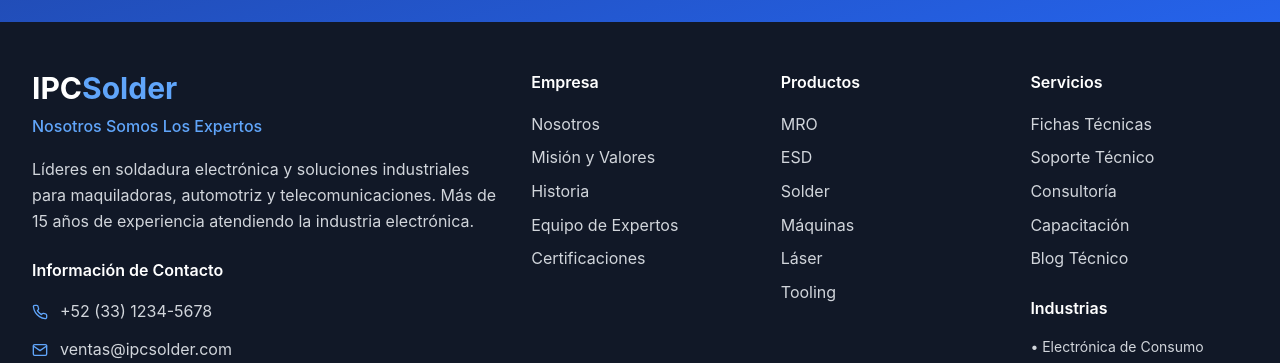
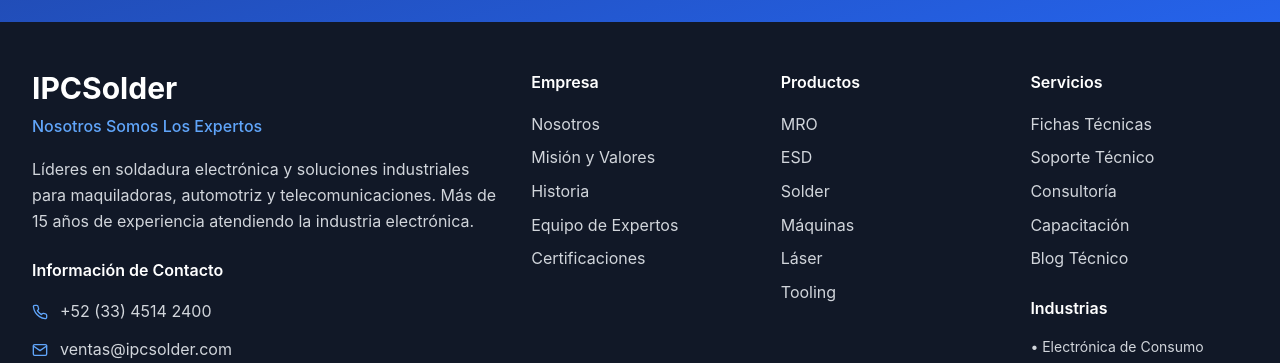
Before and after one commit to IPCSolderWeb/ipcsolder-website, a React (Vite) app: page / in a window 1280 px wide. Shown: the part 2872-3235 px from the top of the page. Built offline with nearby package versions, Linux system fonts and the light colour scheme; no server answers.

Commit message:
Modificacion de telefono y correo y solucion rapida footer IPCSolder.

```diff
--- a/src/components/layout/Footer.jsx
+++ b/src/components/layout/Footer.jsx
@@ -48,7 +48,7 @@
           <div className="lg:col-span-2">
             <div className="mb-6">
               <div className="text-3xl font-bold text-white mb-2">
-                IPC<span className="text-primary-400">Solder</span>
+                IPCSolder{/*<span className="text-primary-400">Solder</span>*/}
               </div>
               <p className="text-primary-400 font-medium mb-4">
                 {t('footer.company.tagline')}
--- a/src/locales/en.json
+++ b/src/locales/en.json
@@ -226,8 +226,8 @@
         "hours": "Business hours"
       },
       "info": {
-        "phone": "+52 (33) 1234-5678",
-        "email": "sales@ipcsolder.com",
+        "phone": "+52 (33) 4514 2400",
+        "email": "ventas@ipcsolder.com",
         "address": "Guadalajara, Jalisco, Mexico",
         "hours": "Mon - Fri: 8:00 AM - 6:00 PM"
       },
@@ -318,8 +318,8 @@
     },
     "contact": {
       "title": "Contact Information",
-      "phone": "+52 (33) 1234-5678",
-      "email": "sales@ipcsolder.com",
+      "phone": "+52 (33) 4514 2400",
+      "email": "ventas@ipcsolder.com",
       "address": "Guadalajara, Jalisco, Mexico",
       "hours": "Mon - Fri: 8:00 AM - 6:00 PM"
     },
@@ -447,17 +447,17 @@
       "methods": {
         "email": {
           "title": "Corporate Email",
-          "value": "sales@ipcsolder.com",
+          "value": "ventas@ipcsolder.com",
           "description": "Response within 24 hours maximum"
         },
         "phone": {
           "title": "Phone",
-          "value": "+52 (33) 1234-5678",
+          "value": "+52 (33) 4514 2400",
           "description": "Monday to Friday, 9:00 AM - 6:00 PM"
         },
         "whatsapp": {
           "title": "WhatsApp",
-          "value": "+52 (33) 1234-5678",
+          "value": "+52 (33) 4514 2400",
           "description": "For quick inquiries"
         },
         "location": {
@@ -485,7 +485,7 @@
         },
         "phone": {
           "label": "Phone",
-          "placeholder": "+52 (33) 1234-5678"
+          "placeholder": "+52 (33) 4514 2400"
         },
         "state": {
           "label": "State",
@@ -774,7 +774,7 @@
         },
         "phone": {
           "label": "Phone",
-          "placeholder": "+52 (33) 1234-5678"
+          "placeholder": "+52 (33) 4514 2400"
         },
         "company": {
           "label": "Company",
--- a/src/locales/es.json
+++ b/src/locales/es.json
@@ -185,7 +185,7 @@
           "hours": "Horario de atención"
         },
         "info": {
-          "phone": "+52 (33) 1234-5678",
+          "phone": "+52 (33) 4514 2400",
           "email": "ventas@ipcsolder.com",
           "address": "Guadalajara, Jalisco, México",
           "hours": "Lun - Vie: 8:00 AM - 6:00 PM"
@@ -277,7 +277,7 @@
       },
       "contact": {
         "title": "Información de Contacto",
-        "phone": "+52 (33) 1234-5678",
+        "phone": "+52 (33) 4514 2400",
         "email": "ventas@ipcsolder.com",
         "address": "Guadalajara, Jalisco, México",
         "hours": "Lun - Vie: 8:00 AM - 6:00 PM"
@@ -551,12 +551,12 @@
           },
           "phone": {
             "title": "Teléfono",
-            "value": "+52 (33) 1234-5678",
+            "value": "+52 (33) 4514 2400",
             "description": "Lunes a Viernes, 9:00 AM - 6:00 PM"
           },
           "whatsapp": {
             "title": "WhatsApp",
-            "value": "+52 (33) 1234-5678",
+            "value": "+52 (33) 4514 2400",
             "description": "Para consultas rápidas"
           },
           "location": {
@@ -584,7 +584,7 @@
           },
           "phone": {
             "label": "Teléfono",
-            "placeholder": "+52 (33) 1234-5678"
+            "placeholder": "+52 (33) 4514 2400"
           },
           "state": {
             "label": "Estado",
@@ -712,7 +712,7 @@
           },
           "phone": {
             "label": "Teléfono",
-            "placeholder": "+52 (33) 1234-5678"
+            "placeholder": "+52 (33) 4514 2400"
           },
           "company": {
             "label": "Empresa",
```
